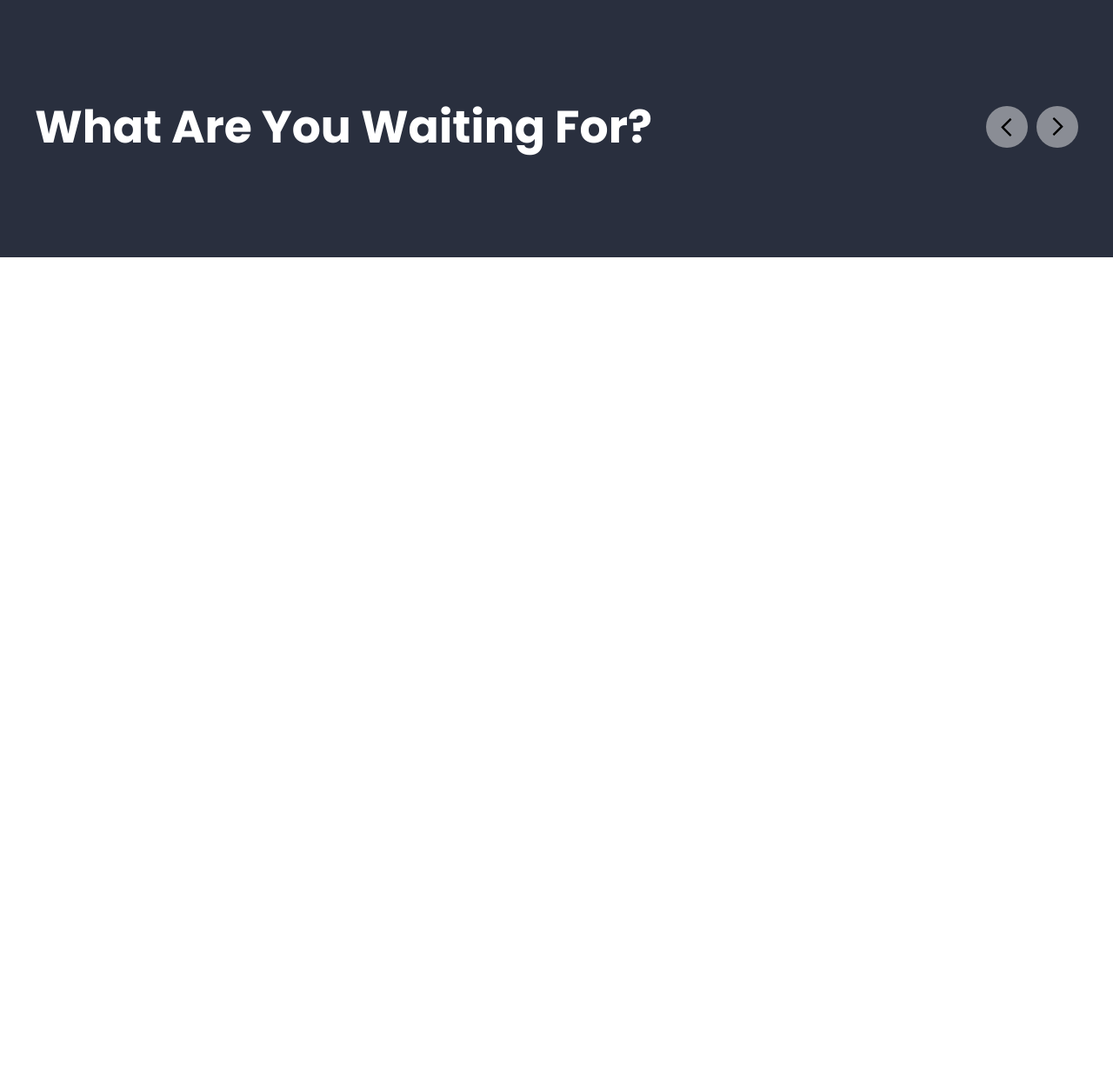
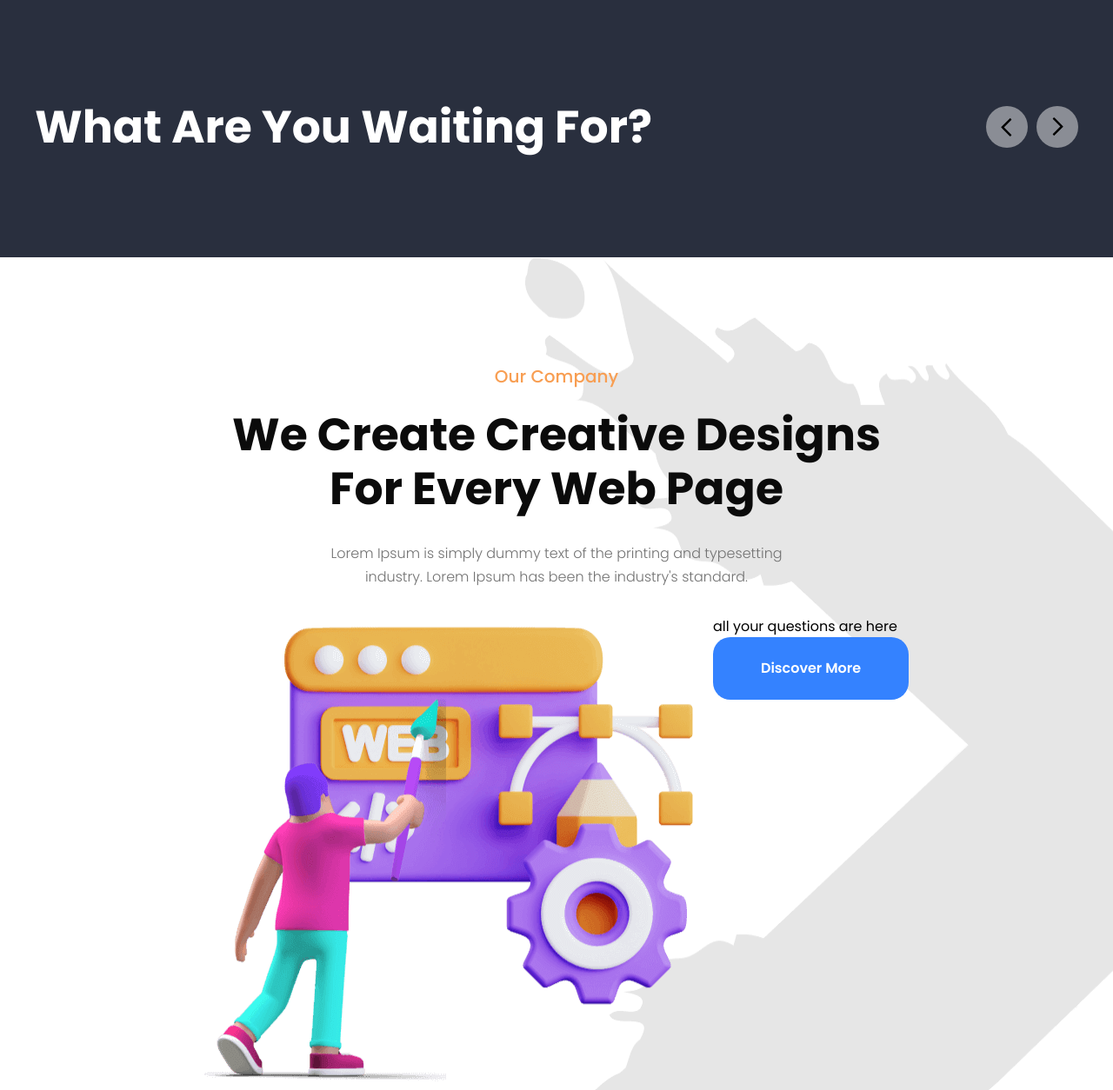
Before and after one commit to tojaarek/WebArray, a website built with Parcel: page src/index.html in a window 1280 px wide. Shown: the part 6701-7955 px from the top of the page at 87% size. Before the commit the page ends 6997 px from the top, so only its background shows below. Built offline with nearby package versions, Linux system fonts and the light colour scheme.

Commit message:
our company section

```diff
--- a/src/index.html
+++ b/src/index.html
@@ -30,6 +30,7 @@
     <include src="./partials/outside-the-box.html"></include>
     <include src="./partials/keeping-you-covered.html"></include>
     <include src="./partials/visually-impressive.html"></include>
+    <include src="./partials/our-company.html"></include>
 
     <script src="./index.js" type="module"></script>
     <script src="./js/header.js" type="module"></script>
--- /dev/null
+++ b/src/partials/our-company.html
@@ -0,0 +1,44 @@
+<section class="company flex justify-center pt-[120px] pb-[200px]">
+  <div class="container flex flex-col items-center">
+    <h4 class="text-[20px] text-[#F89E52] font-medium leading-[1.7] capitalize mb-[19px]">
+      our company
+    </h4>
+    <h2
+      class="text-[52px] text-[#0B0B0B] font-bold leading-[1.2] capitalize w-[807px] text-center mb-[29px]"
+    >
+      we create creative designs for every web page
+    </h2>
+    <p class="text[19px] text-[#727272] font-light leading-[1.7] text-center w-[580px] mb-[32px]">
+      Lorem Ipsum is simply dummy text of the printing and typesetting industry. Lorem Ipsum has
+      been the industry's standard.
+    </p>
+    <div class="flex">
+      <div>
+        <img
+          alt="web graphic"
+          src="./images/our-company/company.png"
+          srcset="
+            images/our-company/company.png     585w,
+            images/our-company/company@2x.png 1170w,
+            images/our-company/company@3x.png 1755w
+          "
+          sizes="(min-width: 1200px) 585px, 100vh"
+        />
+      </div>
+      <div>
+        <h3>all your questions are here</h3>
+        <ul>
+          <li></li>
+          <li></li>
+          <li></li>
+          <li></li>
+        </ul>
+        <a
+          href=""
+          class="text-white text-[16px] leading-[1] font-semibold capitalize rounded-[20px] bg-button-blue px-[55px] py-[28px] flex w-fit"
+          >discover more</a
+        >
+      </div>
+    </div>
+  </div>
+</section>
--- a/src/sass/partials/_own-styles.scss
+++ b/src/sass/partials/_own-styles.scss
@@ -13,6 +13,19 @@
   &--shadow {
     overflow: hidden;
     box-shadow: 0px 44px 64px 0px rgba(0, 0, 0, 0.15);
+  }
+}
+
+.company {
+  background-image: url('../images/our-company/company-background.png');
+  background-repeat: no-repeat;
+  background-size: 885px 1150px;
+  background-position: right;
+  @media (min-device-pixel-ratio: 2), (min-resolution: 192dpi), (min-resolution: 2dppx) {
+    background-image: url('../images/our-company/company-background@2x.png');
+  }
+  @media (min-device-pixel-ratio: 3), (min-resolution: 268dpi), (min-resolution: 3dppx) {
+    background-image: url('../images/our-company/company-background@3x.png');
   }
 }
 
```
Also changed, not shown: src/images/our-company/company-background.png (added), src/images/our-company/company-background@2x.png (added), src/images/our-company/company-background@3x.png (added), src/images/our-company/company.png (added), src/images/our-company/company@2x.png (added), src/images/our-company/company@3x.png (added), src/output.css.
